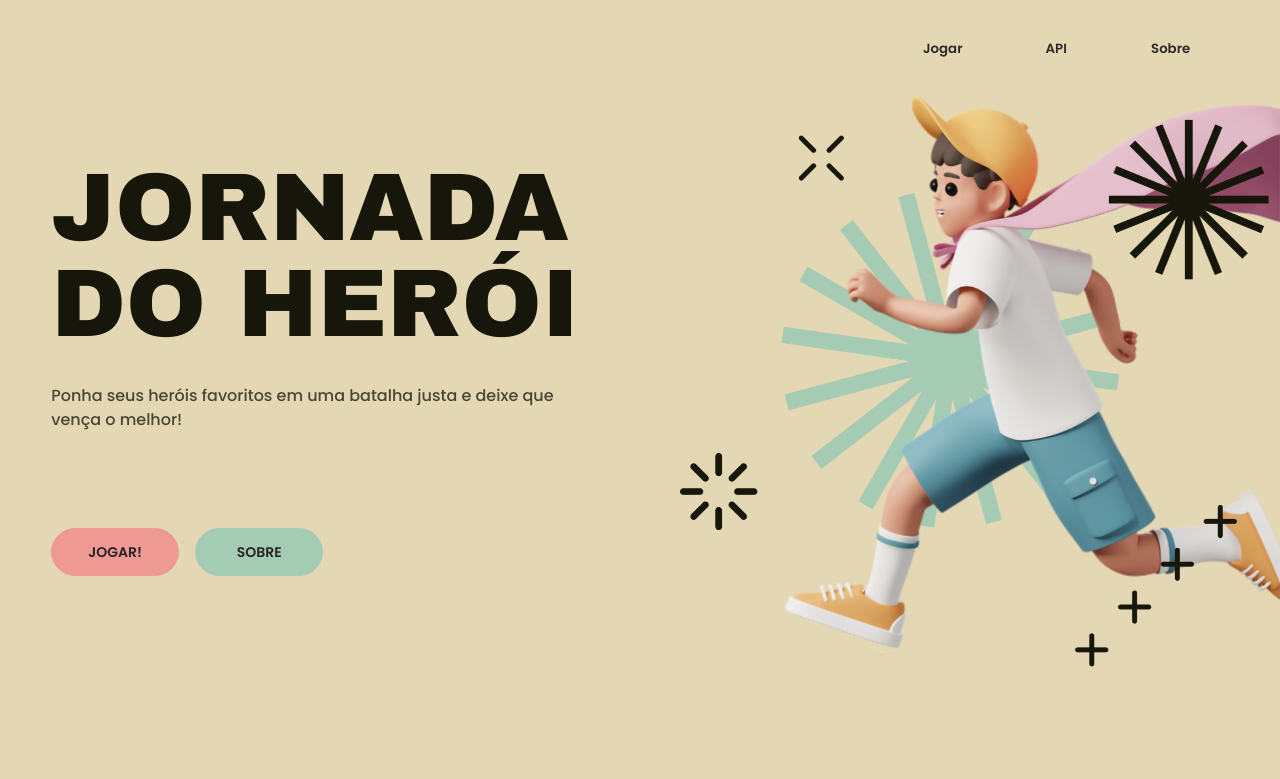
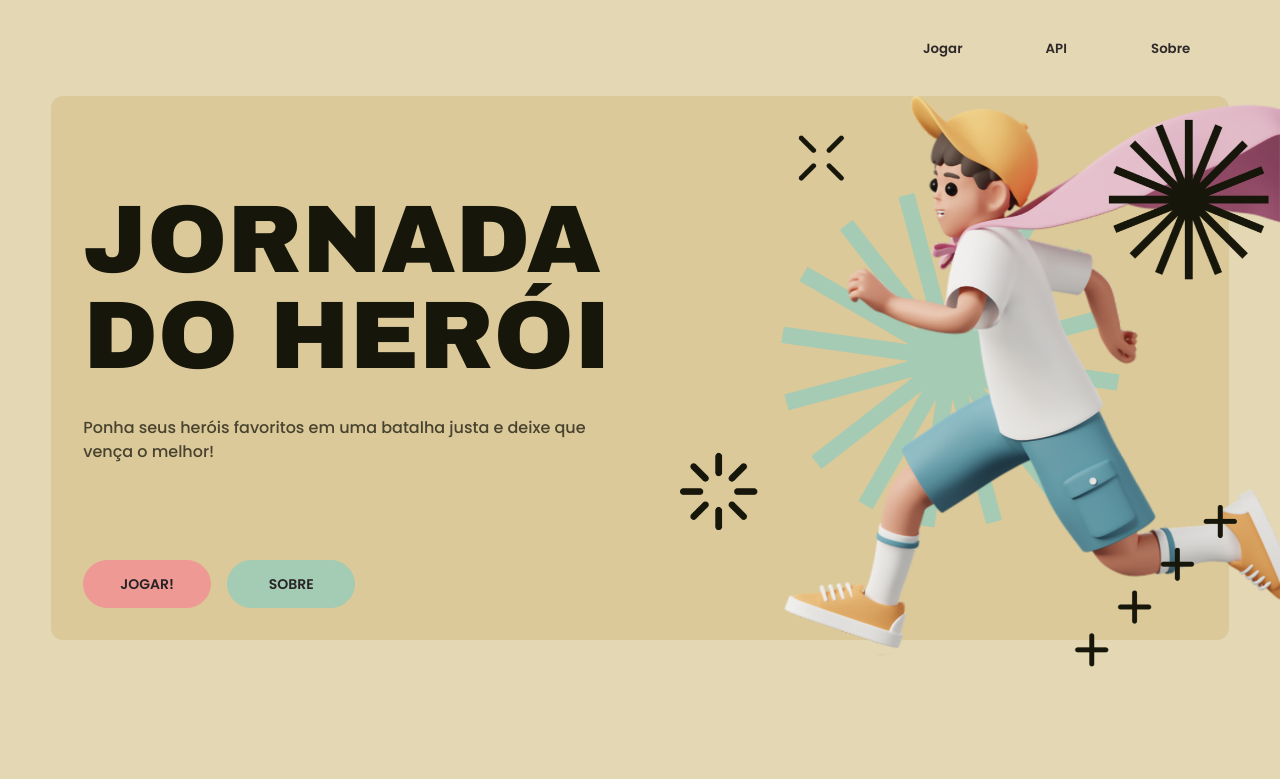
Before and after one commit to fnandesrafael/azapfy-challenge, a Next.js app: page / in a window 1280 px wide. Shown: the top 779 px of the page. Built offline with nearby package versions, Linux system fonts and the light colour scheme; no server answers.

Commit message:
refact: HeroSection background

```diff
--- a/src/app/page.tsx
+++ b/src/app/page.tsx
@@ -11,7 +11,9 @@ export default function Home() {
       <Navigator />
 
       <main className="flex min-h-screen flex-col items-center justify-start overflow-x-hidden bg-base-100 px-[4vw] font-sans font-medium">
-        <HeroSection />
+        <div className="w-full rounded-xl bg-base-200 p-2 py-6 md:p-8">
+          <HeroSection />
+        </div>
 
         <section className="container mb-8 mt-48 md:mt-52">
           <div className="flex flex-col">
```
